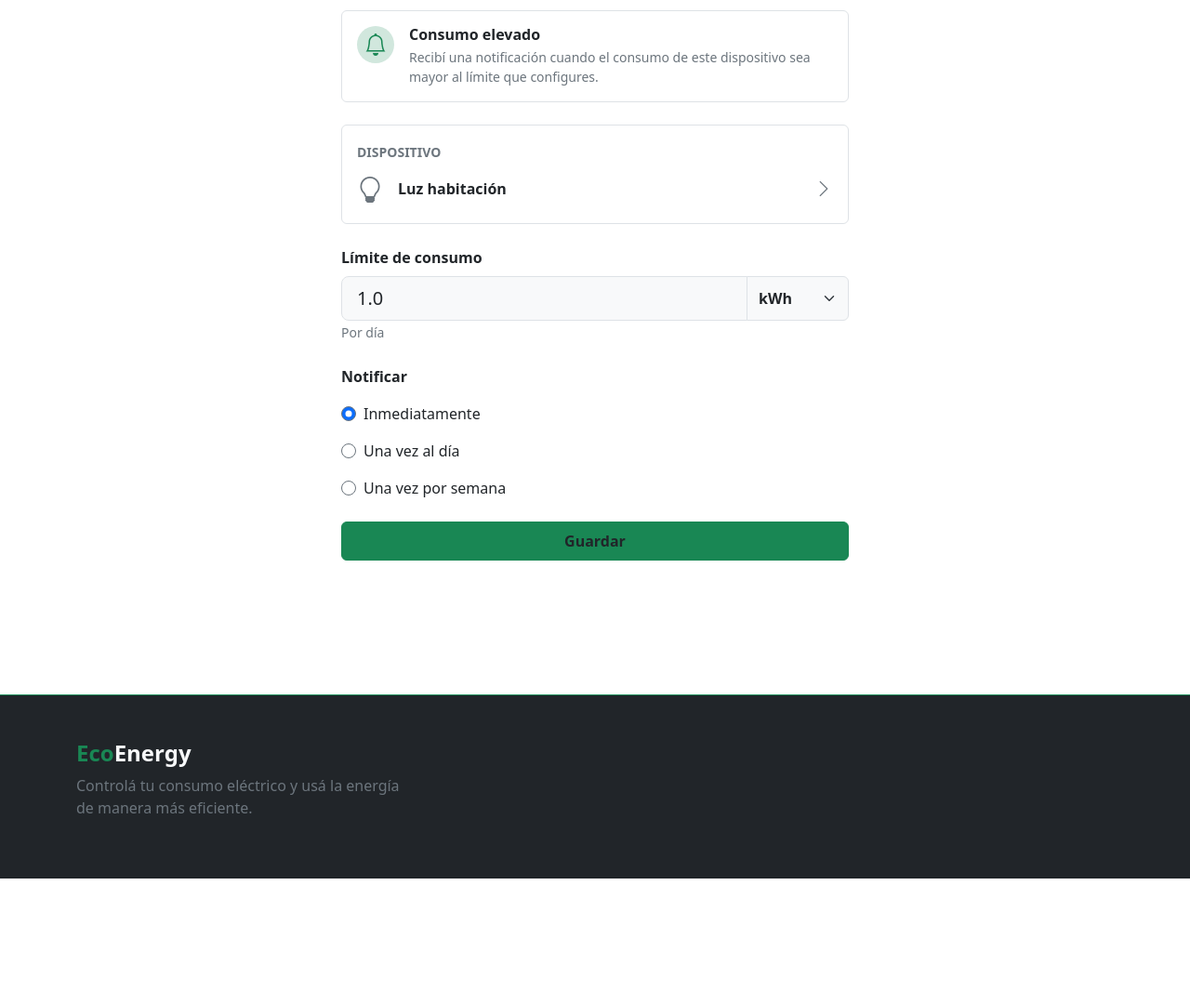
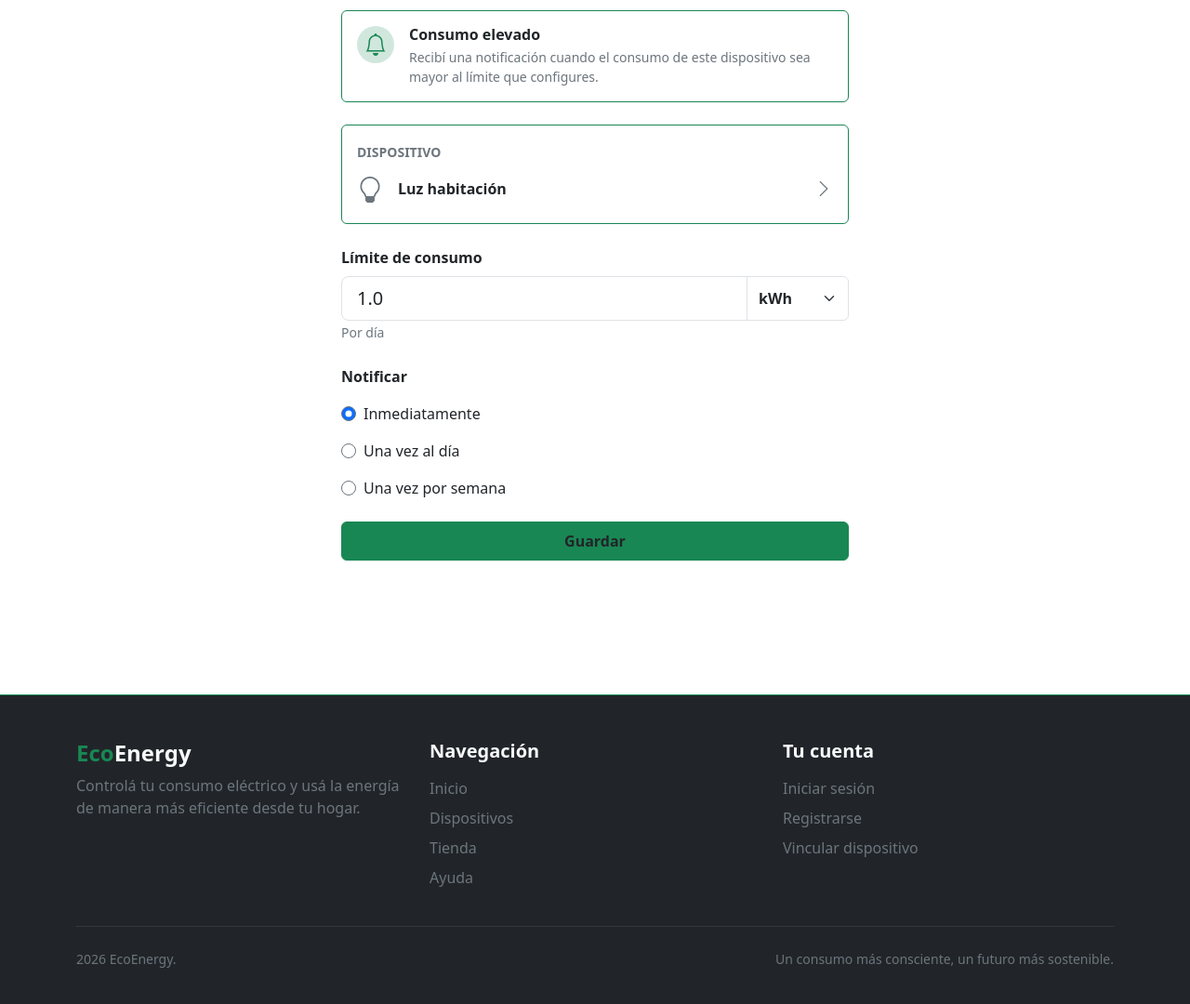
Before and after one commit to Ec0Energy/EcoEnergy, a plain HTML site: page pages/alarma.html in a window 1280 px wide. Shown: the part 160-1240 px from the top of the page at 93% size. Before the commit the page ends 1105 px from the top, so only its background shows below. Drawn offline with nearby package versions, Linux system fonts and the light colour scheme.

Commit message:
Muevo alarma a pages

```diff
--- a/alarma.html
+++ b/pages/alarma.html
@@ -10,7 +10,7 @@
     <link rel="stylesheet" href="../styles.css">
 </head>
 
-<body class="bg-white">
+<body>
 
     <nav class="navbar navbar-expand-lg navbar-dark bg-dark border-bottom border-success">
         <div class="container">
@@ -24,7 +24,7 @@
             <div class="collapse navbar-collapse" id="navbarEcoEnergy">
                 <ul class="navbar-nav ms-auto mb-2 mb-lg-0">
                     <li class="nav-item"><a class="nav-link" href="../index.html">Inicio</a></li>
-                    <li class="nav-item"><a class="nav-link active" href="misDispositivos.html">Dispositivos</a></li>
+                    <li class="nav-item"><a class="nav-link" href="misDispositivos.html">Dispositivos</a></li>
                     <li class="nav-item"><a class="nav-link" href="tienda.html">Tienda</a></li>
                     <li class="nav-item"><a class="nav-link" href="ayuda.html">Ayuda</a></li>
                 </ul>
@@ -48,7 +48,7 @@
                     </div>
 
                     <!-- Tarjeta informativa -->
-                    <div class="card border mb-4">
+                    <div class="card border-success mb-4">
                         <div class="card-body d-flex gap-3 align-items-start">
                             <div class="bg-success-subtle text-success p-2 rounded-circle fs-4 lh-1">
                                 <i class="bi bi-bell"></i>
@@ -63,7 +63,7 @@
                     </div>
 
                     <!-- Dispositivo seleccionado -->
-                    <div class="card border mb-4">
+                    <div class="card border-success mb-4">
                         <div class="card-body">
                             <label class="form-label text-secondary small fw-semibold">DISPOSITIVO</label>
                             <div class="d-flex align-items-center justify-content-between">
@@ -81,8 +81,8 @@
                         <div class="mb-4 text-start">
                             <label for="limiteConsumo" class="form-label fw-bold">Límite de consumo</label>
                             <div class="input-group">
-                                <input type="number" step="0.1" class="form-control form-control-lg bg-light" id="limiteConsumo" value="1.0">
-                                <select class="form-select bg-light fw-semibold" id="unidadConsumo" style="max-width: 110px;">
+                                <input type="number" step="0.1" class="form-control form-control-lg" id="limiteConsumo" value="1.0">
+                                <select class="form-select fw-semibold" id="unidadConsumo" style="max-width: 110px;">
                                     <option value="kWh" selected>kWh</option>
                                     <option value="Wh">Wh</option>
                                 </select>
@@ -117,12 +117,41 @@
     </main>
 
     <footer class="bg-dark text-light border-top border-success mt-5">
-        <div class="container py-5 text-center text-md-start">
+        <div class="container py-5">
             <div class="row g-4">
                 <div class="col-md-4">
-                    <h4 class="fw-bold"><span class="text-success">Eco</span>Energy</h4>
-                    <p class="text-secondary">Controlá tu consumo eléctrico y usá la energía de manera más eficiente.</p>
+                    <h4 class="fw-bold">
+                        <span class="text-success">Eco</span>Energy
+                    </h4>
+                    <p class="text-secondary">
+                        Controlá tu consumo eléctrico y usá la energía
+                        de manera más eficiente desde tu hogar.
+                    </p>
                 </div>
+                <div class="col-md-4">
+                    <h5 class="fw-semibold mb-3">Navegación</h5>
+                    <ul class="list-unstyled">
+                        <li class="mb-2"><a href="../index.html" class="text-secondary text-decoration-none">Inicio</a></li>
+                        <li class="mb-2"><a href="misDispositivos.html" class="text-secondary text-decoration-none">Dispositivos</a></li>
+                        <li class="mb-2"><a href="tienda.html" class="text-secondary text-decoration-none">Tienda</a></li>
+                        <li class="mb-2"><a href="ayuda.html" class="text-secondary text-decoration-none">Ayuda</a></li>
+                    </ul>
+                </div>
+                <div class="col-md-4">
+                    <h5 class="fw-semibold mb-3">Tu cuenta</h5>
+                    <ul class="list-unstyled">
+                        <li class="mb-2"><a href="iniciarSesion.html" class="text-secondary text-decoration-none">Iniciar sesión</a></li>
+                        <li class="mb-2"><a href="registrarse.html" class="text-secondary text-decoration-none">Registrarse</a></li>
+                        <li class="mb-2"><a href="vincularDispositivo.html" class="text-secondary text-decoration-none">Vincular dispositivo</a></li>
+                    </ul>
+                </div>
+            </div>
+            <hr class="border-secondary my-4">
+            <div class="d-flex flex-column flex-md-row justify-content-between align-items-center gap-2">
+                <p class="text-secondary small mb-0">2026 EcoEnergy.</p>
+                <p class="text-secondary small mb-0">
+                    Un consumo más consciente, un futuro más sostenible.
+                </p>
             </div>
         </div>
     </footer>
```
